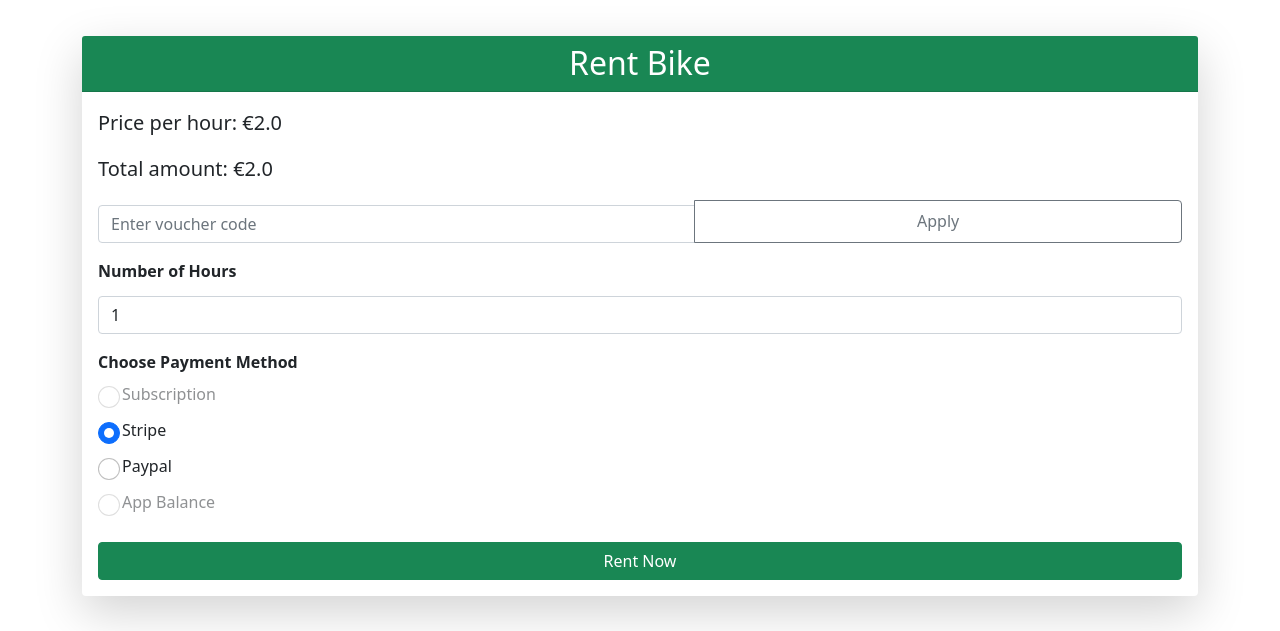
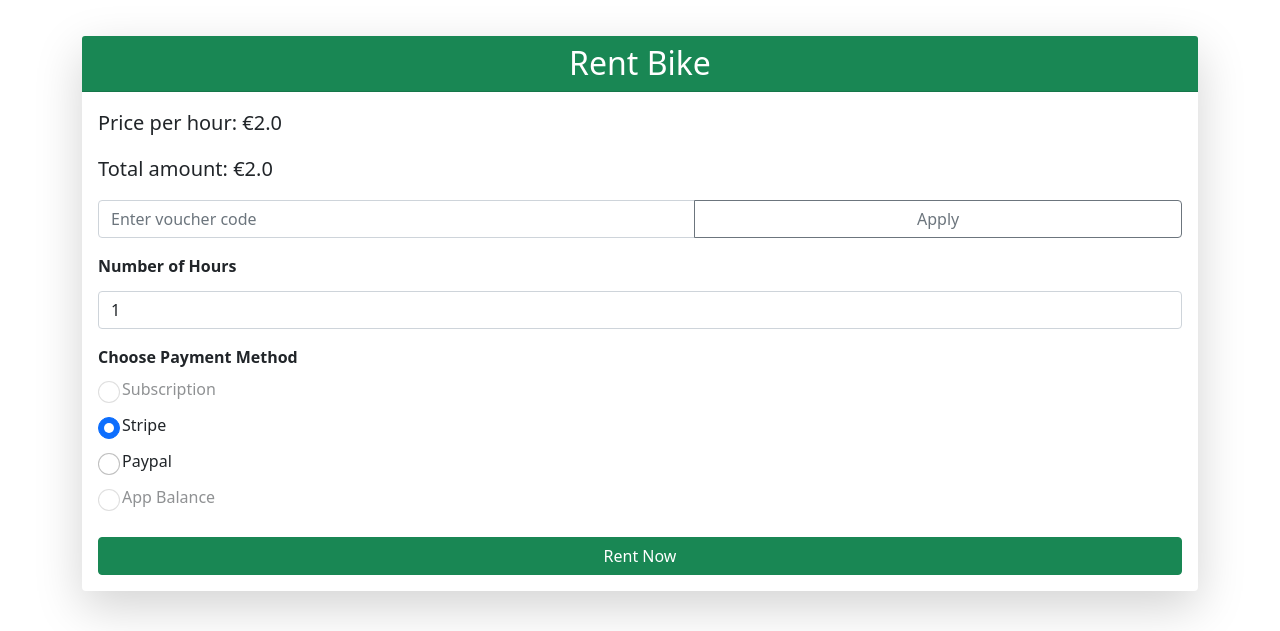
Before and after one commit to Cursyy/GoRide, a Django app: template booking/templates/rental_booking.html in a window 1280 px wide. Shown: the part 166-797 px from the top of the page. Run offline with Django 5.2, Linux system fonts and the light colour scheme; the template is opened without the code that fills it: values that come from a table or form of the project are taken from there, others are empty; data comes from the database, SQL or seed files in the repository; some libraries are stand-ins or nearby versions.

Commit message:
style: template update

```diff
--- a/booking/templates/rental_booking.html
+++ b/booking/templates/rental_booking.html
@@ -26,7 +26,7 @@
 
             <form id="voucher-form"  class="mb-3">
                 <div class="input-group">
-                    <input type="text" class="form-control" id="voucher_input" placeholder="Enter voucher code">
+                    <input type="text" class="form-control m-0" id="voucher_input" placeholder="Enter voucher code">
                     <button type="button" class="btn btn-outline-secondary" onclick="applyVoucher('vehicle', {{ vehicle.id }}, null)">Apply</button>
                 </div>
                 <div id="voucher_message" class="mt-2"></div>
--- a/booking/templates/subscription_booking.html
+++ b/booking/templates/subscription_booking.html
@@ -15,7 +15,7 @@
             <p class="lead text-center">Price: €{{ plan.price }}</p>
             <form id="voucher-form" class="mb-3">
                 <div class="input-group">
-                    <input type="text" class="form-control" id="voucher_input" placeholder="Enter voucher code">
+                    <input type="text" class="form-control m-0" id="voucher_input" placeholder="Enter voucher code">
                     <button type="button" class="btn btn-outline-secondary" onclick="applyVoucher('subscription', null, {{ plan.id }})">Apply</button>
                 </div>
                 <div id="voucher_message" class="mt-2"></div>
```
